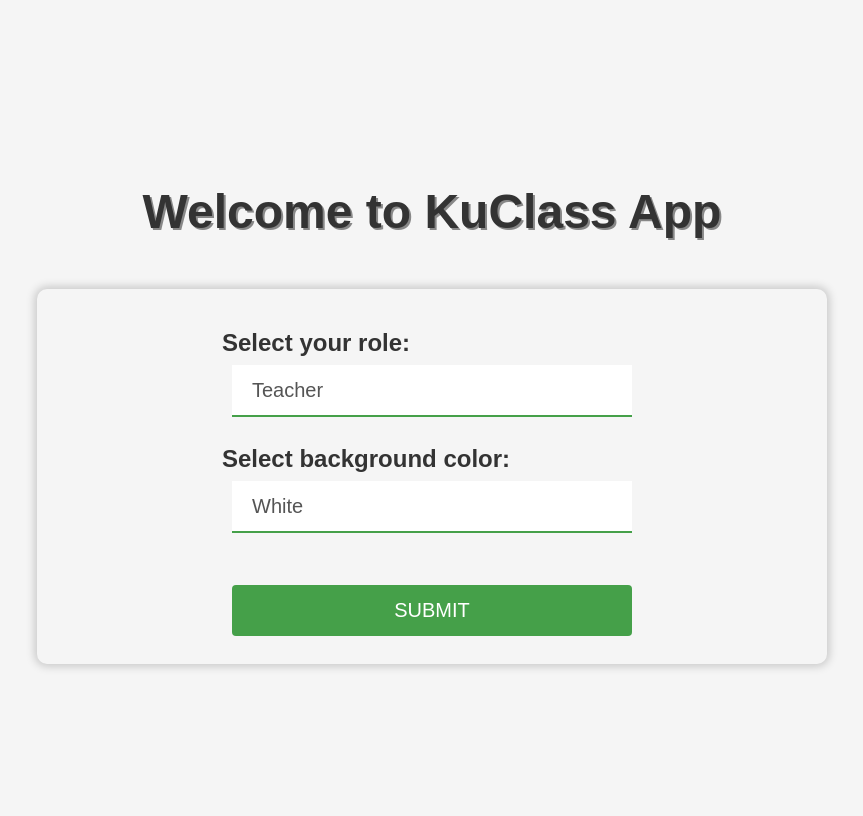
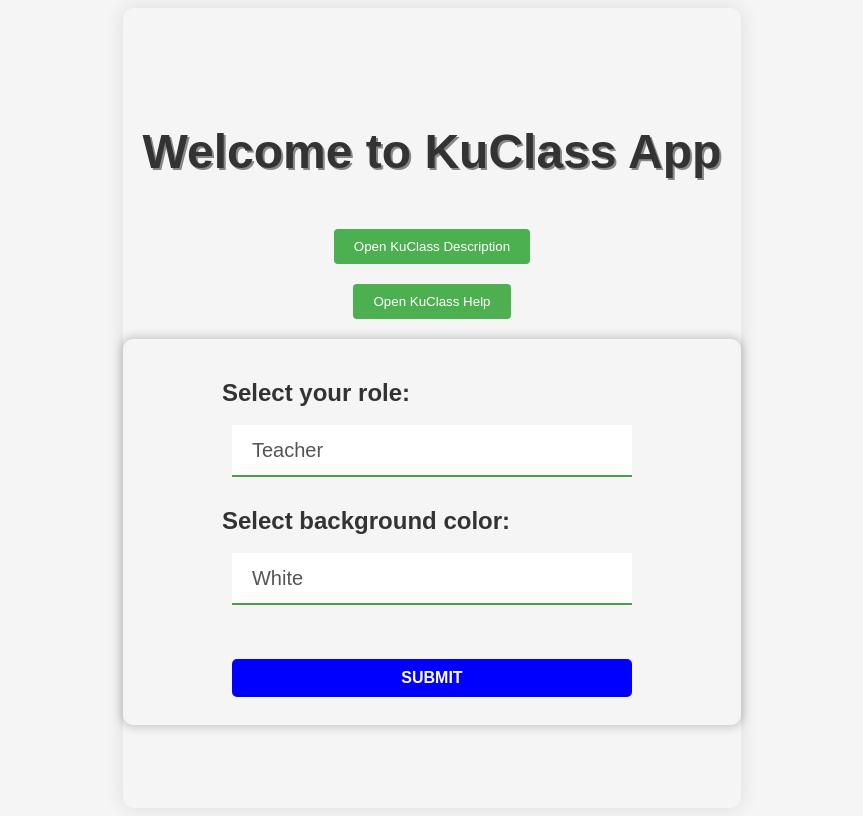
Before and after one commit to Baris000-eng/Comp491_Project, a Flask app: page / in a window 1280 px wide. Shown: the whole page, without its empty margins (208-1071 px from the left). Run offline with Flask 2, Linux system fonts and the light colour scheme.

Commit message:
putted a web app description and help for our KuClass App, implemented the signup-login processes for the students via necessary databases

```diff
--- a/app.py
+++ b/app.py
@@ -1,6 +1,15 @@
 from flask import Flask, request, render_template, url_for, redirect
 
 app = Flask(__name__)
+
+from flask import Flask, render_template, request, redirect, url_for
+import sqlite3
+
+app = Flask(__name__)
+
+@app.route('/signup_success')
+def signup_success():
+    return "Signup successful!"
 
 @app.route('/', methods=['GET', 'POST'])
 def opening_screen():
@@ -32,13 +41,49 @@ def student_screen():
 def it_staff_screen():
     return render_template('it_staff_screen.html')
 
+@app.route('/student_dashboard')
+def student_dashboard():
+    return render_template('student_dashboard.html')
+
+
+
 @app.route('/student_signup', methods=['GET', 'POST'])
 def student_signup():
     if request.method == 'POST':
         # Handle form submission here
-        return redirect('/student_screen') # burda da student dashboarduna atcak.
-    else:
-        return render_template('student_signup.html')
+        # Get the username and password from the form data
+        username = request.form['username']
+        password = request.form['password']
+
+        conn = sqlite3.connect('students_signup_db.db')
+        c = conn.cursor()
+
+        # Create the students_signup_db table if it doesn't exist yet
+        c.execute('''CREATE TABLE IF NOT EXISTS students_signup_db
+                    (id INTEGER PRIMARY KEY AUTOINCREMENT,
+                     username TEXT NOT NULL,
+                     password TEXT NOT NULL)''')
+
+        # Check if the username-password pair already exists in the database
+        c.execute("SELECT * FROM students_signup_db WHERE username = ? AND password = ?", (username, password))
+        existing_student = c.fetchone()
+        if existing_student:
+            # Display error message if student already exists
+            error_message = "You have already signed up. Please go to the login screen by clicking below button."
+            return render_template('student_signup.html', error_message=error_message)
+        else:
+            # Insert the new student into the database
+            c.execute("INSERT INTO students_signup_db (username, password) VALUES (?, ?)", (username, password))
+            conn.commit()
+            conn.close()
+
+            # Define a JavaScript alert message
+            alert_message = "Signup successful! Now you can go to student dashboard by clicking below button."
+
+            return render_template('student_signup.html', alert_message=alert_message)
+
+    # Render the student signup form
+    return render_template('student_signup.html')
 
 
 @app.route('/student_login', methods=['GET', 'POST'])
--- a/static/styles.css
+++ b/static/styles.css
@@ -160,3 +197,51 @@ input[type=text]:focus, input[type=password]:focus {
     outline: none;
     border-bottom: 2px solid #4CAF50;
 }
+
+.container {
+	display: flex;
+	flex-direction: column;
+	align-items: center;
+	justify-content: center;
+	height: 100vh;
+	max-width: 600px;
+	margin: auto;
+	padding: 20px;
+	box-shadow: 0px 0px 20px rgba(0, 0, 0, 0.1);
+	border-radius: 10px;
+}
+h1 {
+	text-align: center;
+}
+button {
+	margin-bottom: 20px;
+}
+
+form {
+	display: flex;
+    flex-direction: column;
+    align-items: center;
+    border-radius: 10px;
+    box-shadow: 0px 0px 10px 2px rgba(0,0,0,0.2);
+    padding: 20px;
+    width: 100%;
+    max-width: 750px;
+    margin: 0;
+}
+label, select {
+	margin-bottom: 10px;
+}
+input[type=submit] {
+	padding: 10px 20px;
+	font-size: 16px;
+	font-weight: bold;
+	color: white;
+	background-color: blue;
+	border: none;
+	border-radius: 5px;
+	cursor: pointer;
+	transition: background-color 0.2s ease;
+}
+input[type=submit]:hover {
+	background-color: darkblue;
+}
--- a/templates/opening_screen.html
+++ b/templates/opening_screen.html
@@ -3,9 +3,29 @@
 <head>
 	<title>Welcome to KuClass App</title>
     <link rel="stylesheet" type="text/css" href="../static/styles.css">
+	<style>
+
+	</style>
 </head>
 <body>
+	<div class="container">
 		<h1>Welcome to KuClass App</h1>
+		<button id="description-button" onclick="hideOrOpenDescription()">Open KuClass Description</button>
+		<p id="description" style="display: none;">
+			In the exam weeks, students have difficulty in Koç University to find a private place in school for studying.
+			Our project is a web app that aims to help students to find vacant classrooms, reserve them, and communicate with each other about studying in them.
+			Therefore, the empty classrooms will be used more efficiently. Buildings, classrooms, and their class schedules will be available through the app.
+			This will enable the students to make reservations for vacant time slots to study. They can announce what class they are studying in and choose if they allow other students to enter or not.
+			This may enable students to get together for studying on the same class/topic. Moreover; our project will be able to find the classes which have broken items/materials (ex: chair, desk, projector) in them, and will enable the necessary help for those classes to be obtained.
+			As a result, the students can know which classes have some broken materials/items, and update their classroom preferences accordingly.
+			Moreover, the students can update their classroom preferences also according to the number of currently studying students in the classrooms.
+			This will help with finding suitable classrooms for students to study in.
+		</p>
+		<button id="help-button" onclick="hideOrOpenHelp()">Open KuClass Help</button>
+		<p id="help-text" style="display: none;">
+			To get started, please select your role from the given options below.
+			Then, select the background color you want.
+		</p>
 		<form action="/role_selection" method="post">
 			<label for="roles">Select your role:</label>
 			<select id="roles" name="roles">
@@ -28,7 +48,7 @@
 			</select>
 			<br><br>
 			<input type="hidden" name="submit" value="true">
-        <input type="submit" value="submit">
+			<input type="submit" value="Submit">
 		</form>
 		<script>
 			function changeBackgroundColor(color) {
@@ -37,6 +57,30 @@
 		document.querySelector('form').addEventListener('submit', function (e) {
 			// No need to prevent the default behavior
 		});
+
+		function hideOrOpenDescription() {
+  			var description = document.getElementById("description");
+  			var button = document.getElementById("description-button");
+  			if (description.style.display === "none") {
+    			description.style.display = "block";
+    			button.textContent = "Hide KuClass Description";
+  			} else {
+    			description.style.display = "none";
+    			button.textContent = "Open KuClass Description";
+  			}
+		}
+
+		function hideOrOpenHelp() {
+  			var helpText = document.getElementById("help-text");
+  			var helpButton = document.getElementById("help-button");
+  			if (helpText.style.display === "none") {
+    			helpText.style.display = "block";
+    			helpButton.textContent = "Hide KuClass Help";
+  			} else {
+    			helpText.style.display = "none";
+    			helpButton.textContent = "Open KuClass Help";
+  			}
+		}
 </script>
 		</body>
 		</html>
--- a/templates/student_dashboard.html
+++ b/templates/student_dashboard.html
@@ -3,7 +3,7 @@
 
 <head>
     <title>Student DashBoard</title>
-    <link rel="stylesheet" type="text/css" href="../static/dashbord.css">
+    <link rel="stylesheet" type="text/css" href="../static/dashboard.css">
 </head>
 
 <body>
```
Also changed, not shown: other parts of static/styles.css (+37 -0 lines), templates/student_signup.html (+24 -0 lines), students_signup_db.db (added). Lines whose indentation alone changed are shown as unchanged.
